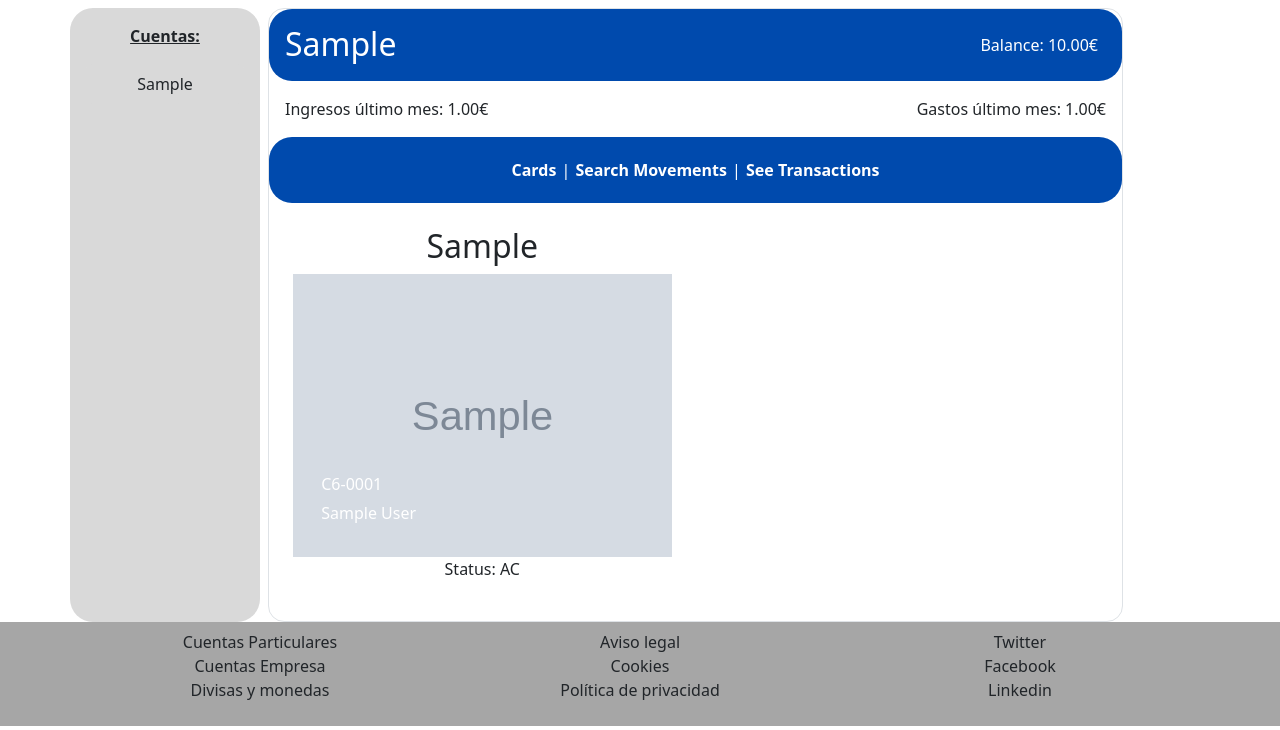
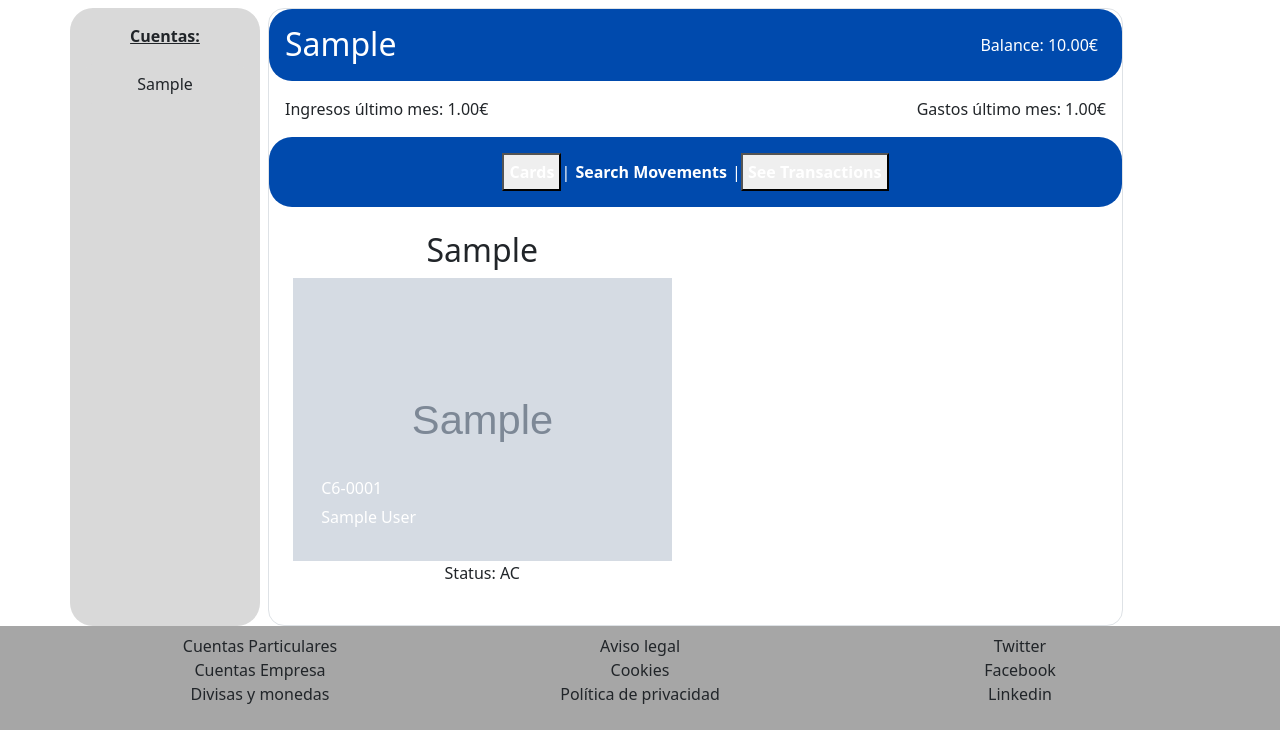
Before and after one commit to jaimelgc/polaris, a Django app: page /client/ in a window 1280 px wide. Shown: the part 244-974 px from the top of the page. Run offline with Django 4.2, Linux system fonts and the light colour scheme; a user stored in the database is signed in; tables that the repository leaves empty hold one stand-in row (values such as "Sample post"); grey boxes marked "Sample" are stand-in pictures; some libraries are stand-ins or nearby versions.

Commit message:
trabajando en el js

```diff
--- a/client/templates/client/dashboard.html
+++ b/client/templates/client/dashboard.html
@@ -37,9 +37,9 @@
                     </div>
                 <div class="row bg-stg-blue" id="info-nav">
                     <div class="col-12 rounded d-flex justify-content-center align-items-center p-3">
-                        <a href="javascript:void(0);" onclick="showCards()" class="link-nos-white" id="show-cards">Cards</a><span class="text-white">|</span>
+                        <button onclick="showCards()" class="link-nos-white" id="show-cards">Cards</button><span class="text-white">|</span>
                         <a href="#" class="link-nos-white">Search Movements</a><span class="text-white">|</span>
-                        <a href="javascript:void(0);" onclick="showMovements()" class="link-nos-white" id="show-movements">See Transactions</a>
+                        <button onclick="showMovements()" class="link-nos-white" id="show-movements">See Transactions</button>
                     </div>
                 </div>
                 <div class="row d-block" id="cards-container">
@@ -50,14 +50,14 @@
                             {% endfor %}
                         </div>
                     {% else %}
-                        No hay tarjetas registradas en esta cuenta.
+                        <p>No hay tarjetas registradas en esta cuenta.</p>
                     {% endif %}
                 </div>
                 <div class="row d-none" id="movements-container">
                     {% if transactions %}
                         {% include "transactions/movements.html" %}
                     {% else %}
-                        No hay movimientos registrados en esta cuenta.
+                        <p>No hay movimientos registrados en esta cuenta.</p>
                     {% endif %}
                 </div>
             </div>
@@ -70,16 +70,16 @@
         function showCards() {
             let cards = document.getElementById('cards-container');
             let movements = document.getElementById('movements-container');
-            movements.classList.remove('d-block');
-            movements.classList.add('d-none');
-            cards.classList.add('d-block');
+            movements.classList.remove("d-block");
+            movements.classList.add("d-none");
+            cards.classList.add("d-block");
         }
         function showMovements() {
             let cards = document.getElementById('cards-container');
             let movements = document.getElementById('movements-container');
-            cards.classList.remove('d-block');
-            cards.classList.add('d-none');
-            movements.classList.add('d-block');
+            cards.classList.remove("d-block");
+            cards.classList.add("d-none");
+            movements.classList.add("d-block");
         }
     </script>
 {% endblock %}
```
